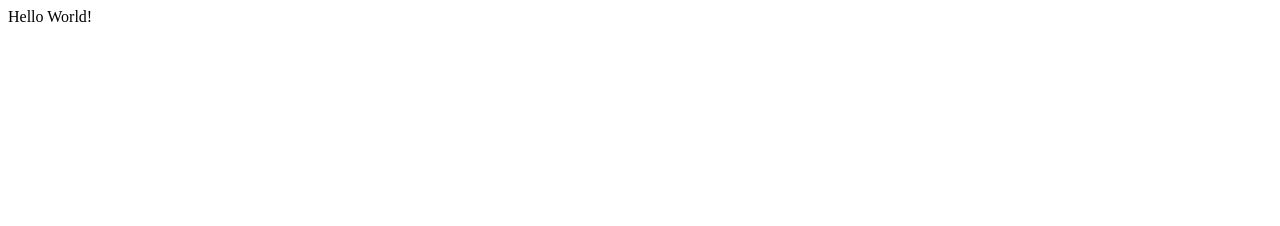
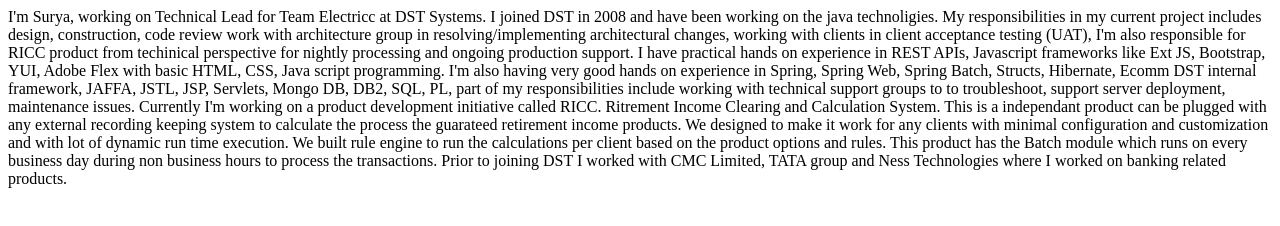
Before and after one commit to writersurya/home, a plain HTML site: page index.html in a window 1280 px wide. Drawn offline with Linux system fonts and the light colour scheme.

Commit message:
Update index.html

```diff
--- a/index.html
+++ b/index.html
@@ -1,3 +1,7 @@
 <html>
-<body>Hello World!</body>
+<body>I'm Surya, working on Technical Lead for Team Electricc at DST Systems. I joined DST in 2008 and have been working on the java technoligies. My responsibilities in my current project includes design, construction, code review work with architecture group in resolving/implementing architectural changes, working with clients in client acceptance testing (UAT), I'm also responsible for RICC product from techinical perspective for nightly processing and ongoing production support.
+I have practical hands on experience in REST APIs, Javascript frameworks like Ext JS, Bootstrap, YUI, Adobe Flex with basic HTML, CSS, Java script programming. I'm also having very good hands on experience in Spring, Spring Web, Spring Batch, Structs, Hibernate, Ecomm DST internal framework, JAFFA, JSTL, JSP, Servlets, Mongo DB, DB2, SQL, PL, part of my responsibilities include working with technical support groups to to troubleshoot, support server deployment, maintenance issues.
+Currently I'm working on a product development initiative called RICC. Ritrement Income Clearing and Calculation System. This is a independant product can be plugged with any external recording keeping system to calculate the process the guarateed retirement income products. We designed to make it work for any clients with minimal configuration and customization and with lot of dynamic run time execution. We built rule engine to run the calculations per client based on the product options and rules.
+This product has the Batch module which runs on every business day during non business hours to process the transactions. Prior to joining DST I worked with CMC Limited, TATA group and Ness Technologies where I worked on banking related products.
+</body>
 </html>
```
